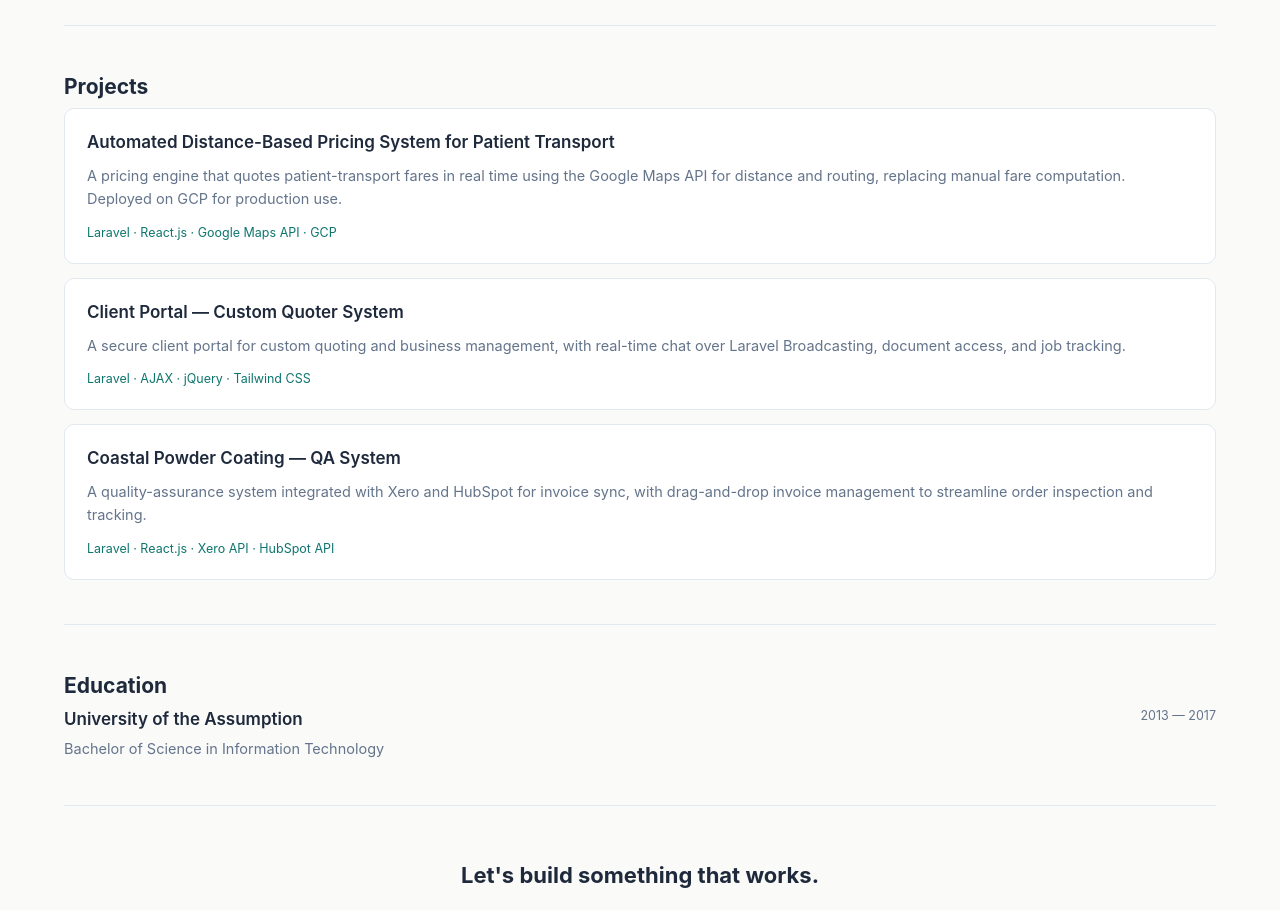
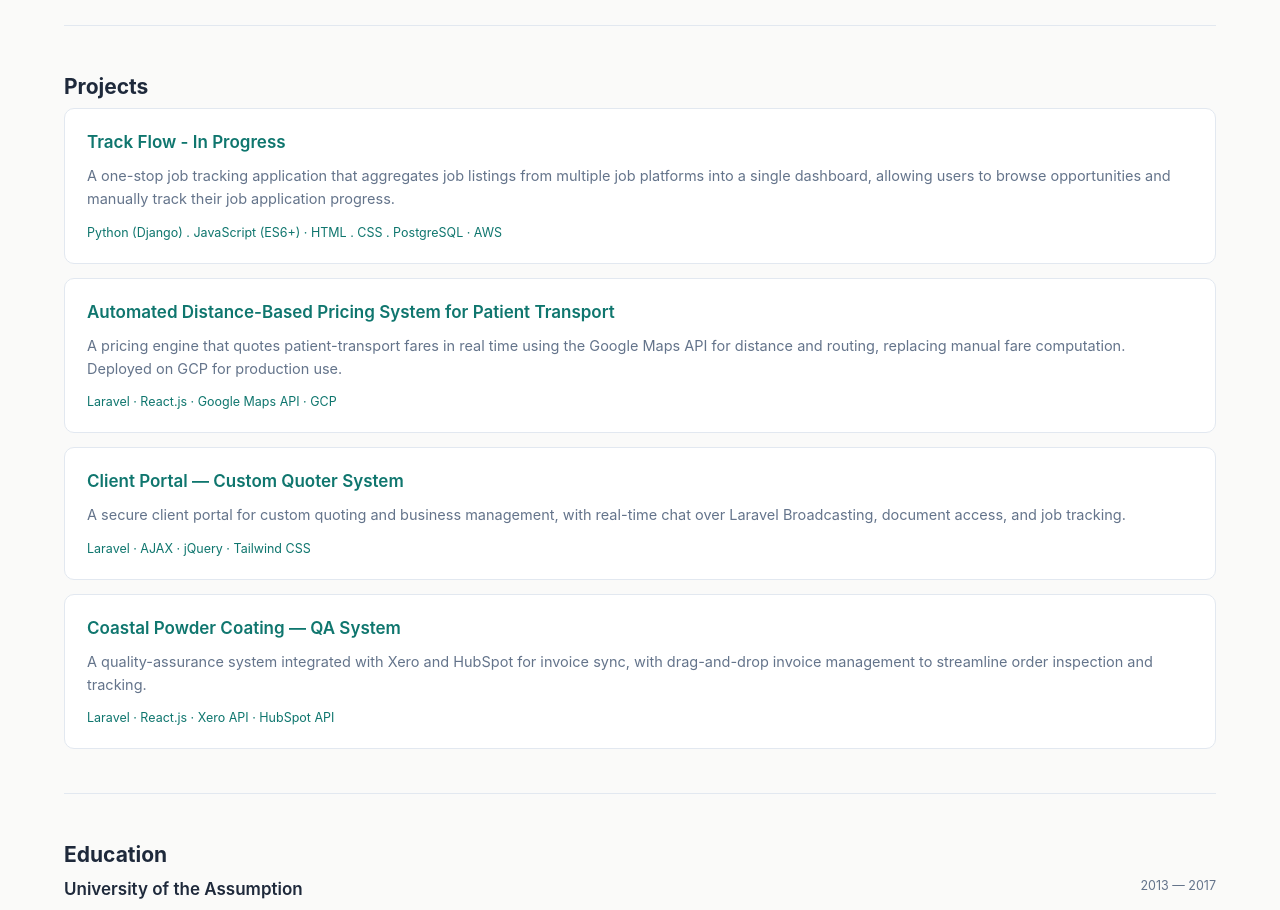
Before and after one commit to ckmusngi/portfolio, a React (Vite) app: page / in a window 1280 px wide. Shown: the part 2260-3170 px from the top of the page. Built offline with nearby package versions, Linux system fonts and the light colour scheme.

Commit message:
Add new project "Track Flow" and update project title link in Projects component

```diff
--- a/src/components/Projects.jsx
+++ b/src/components/Projects.jsx
@@ -7,7 +7,7 @@ export default function Projects() {
       <div className="project-list">
         {projects.map((p) => (
           <div key={p.title} className="project-card">
-            <div className="project-title">{p.title}</div>
+            <div className="project-title"><a href="https:track-flow.cyrillkm.online" target="_blank">{p.title}</a></div>
             <div className="project-desc">{p.desc}</div>
             <div className="project-stack">{p.stack}</div>
           </div>
--- a/src/data.js
+++ b/src/data.js
@@ -80,6 +80,11 @@ export const skillGroups = [
 
 export const projects = [
   {
+    title: "Track Flow - In Progress",
+    desc: "A one-stop job tracking application that aggregates job listings from multiple job platforms into a single dashboard, allowing users to browse opportunities and manually track their job application progress.",
+    stack: "Python (Django) . JavaScript (ES6+) · HTML . CSS . PostgreSQL · AWS",
+  },
+  {
     title: "Automated Distance-Based Pricing System for Patient Transport",
     desc: "A pricing engine that quotes patient-transport fares in real time using the Google Maps API for distance and routing, replacing manual fare computation. Deployed on GCP for production use.",
     stack: "Laravel · React.js · Google Maps API · GCP",
```
